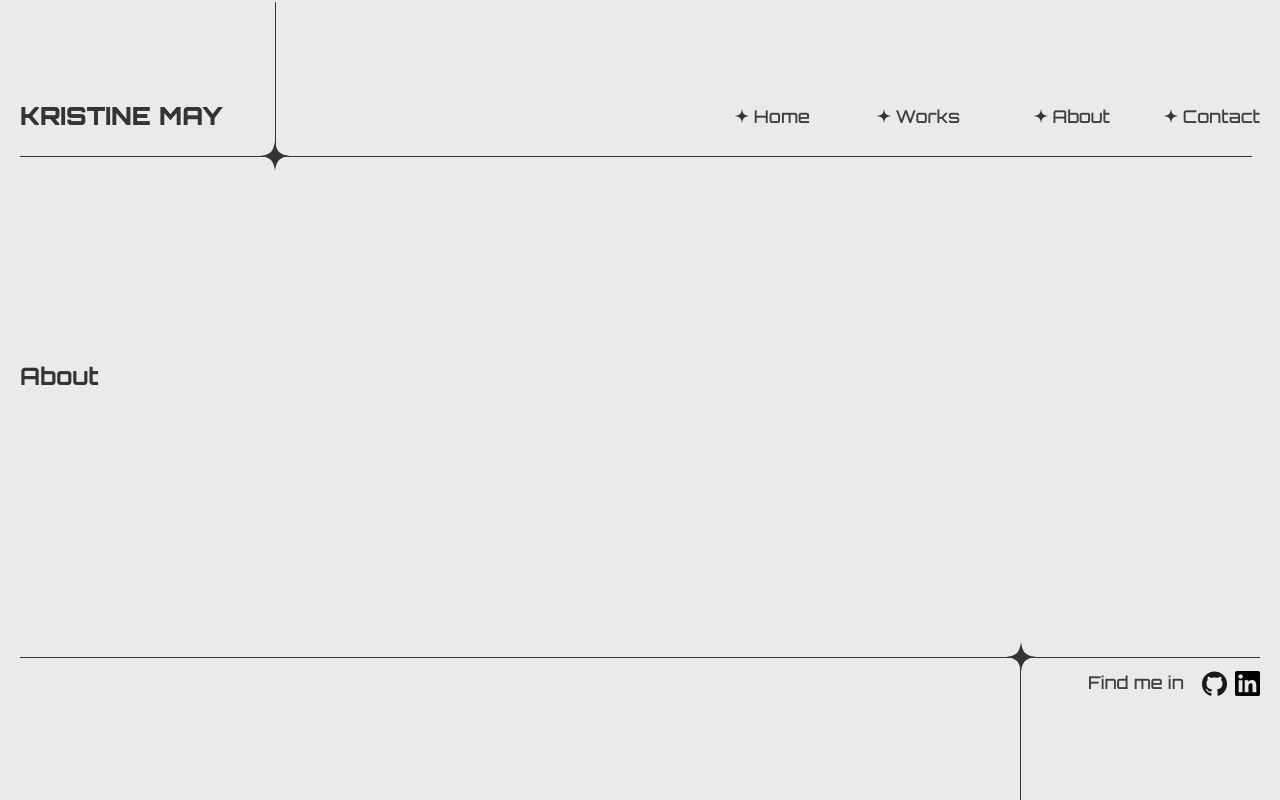
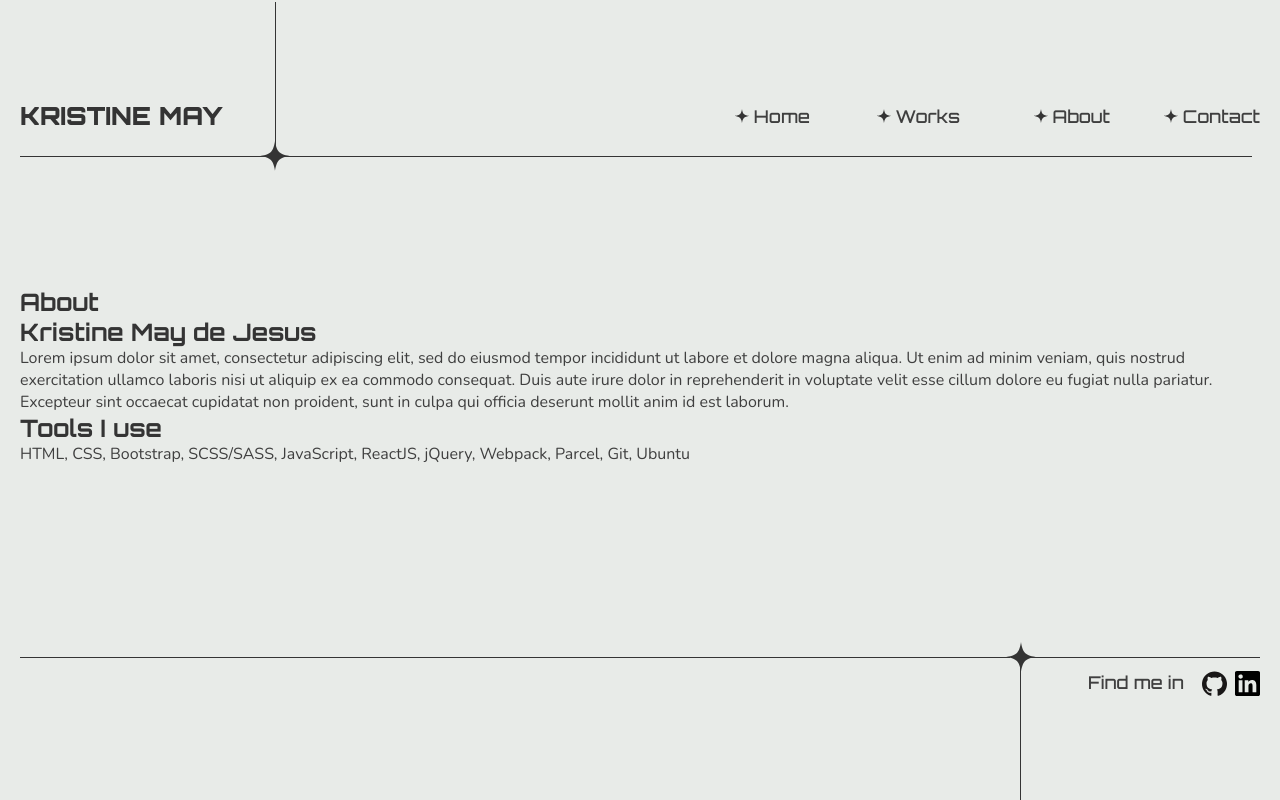
Before and after one commit to sn-tin/frontendkristine, a React (Create React App) app: page /about in a window 1280 px wide. Built offline with nearby package versions, Linux system fonts and the light colour scheme.

Commit message:
Add about content

```diff
--- a/src/components/About/About.js
+++ b/src/components/About/About.js
@@ -1,7 +1,30 @@
+import { StyleAbout } from '../About/About.styles'
 
 const About = () => {
     return (
-        <h1>About</h1>
+        <StyleAbout>
+            <h1>About</h1>
+            <div className='about-content'>
+                <div className='personal'>
+                    <h2>Kristine May de Jesus</h2>
+                    <p>Lorem ipsum dolor sit amet, consectetur adipiscing elit, sed do eiusmod
+                        tempor incididunt ut labore et dolore magna aliqua. Ut enim ad minim veniam,
+                        quis nostrud exercitation ullamco laboris nisi ut aliquip ex ea commodo consequat.
+                        Duis aute irure dolor in reprehenderit in voluptate velit esse cillum dolore eu
+                        fugiat nulla pariatur. Excepteur sint occaecat cupidatat non proident, sunt in culpa
+                        qui officia deserunt mollit anim id est laborum.</p>
+                </div>
+                <div className='tools'>
+                    <h2>Tools I use</h2>
+                    <p>
+                    HTML, CSS, Bootstrap,
+                    SCSS/SASS, JavaScript,
+                    ReactJS, jQuery, Webpack,
+                    Parcel, Git, Ubuntu
+                    </p>
+                </div>
+            </div>
+        </StyleAbout>
     )
 }
 
--- a/src/components/About/About.styles.js
+++ b/src/components/About/About.styles.js
@@ -0,0 +1,9 @@
+import styled from "styled-components";
+
+const StyleAbout = styled.div`
+    width: 100%;
+    max-width: 1246px;
+    margin: 0 auto;
+`
+
+export { StyleAbout }
```
